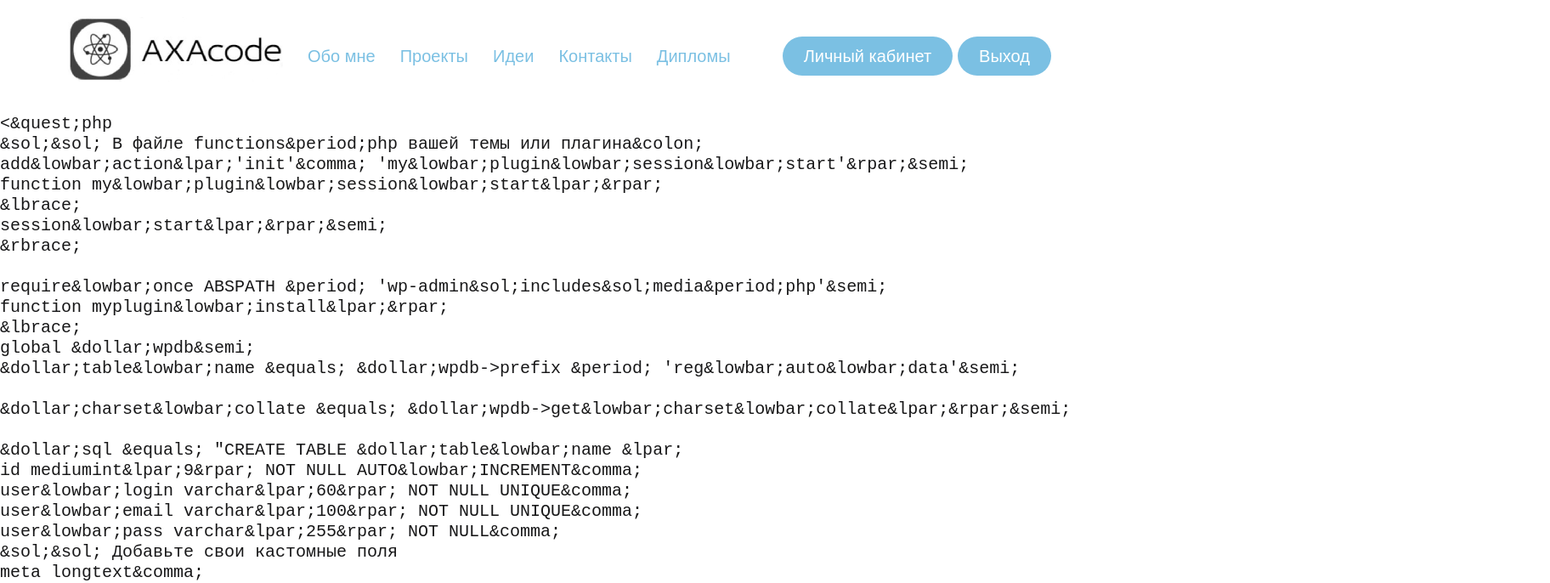
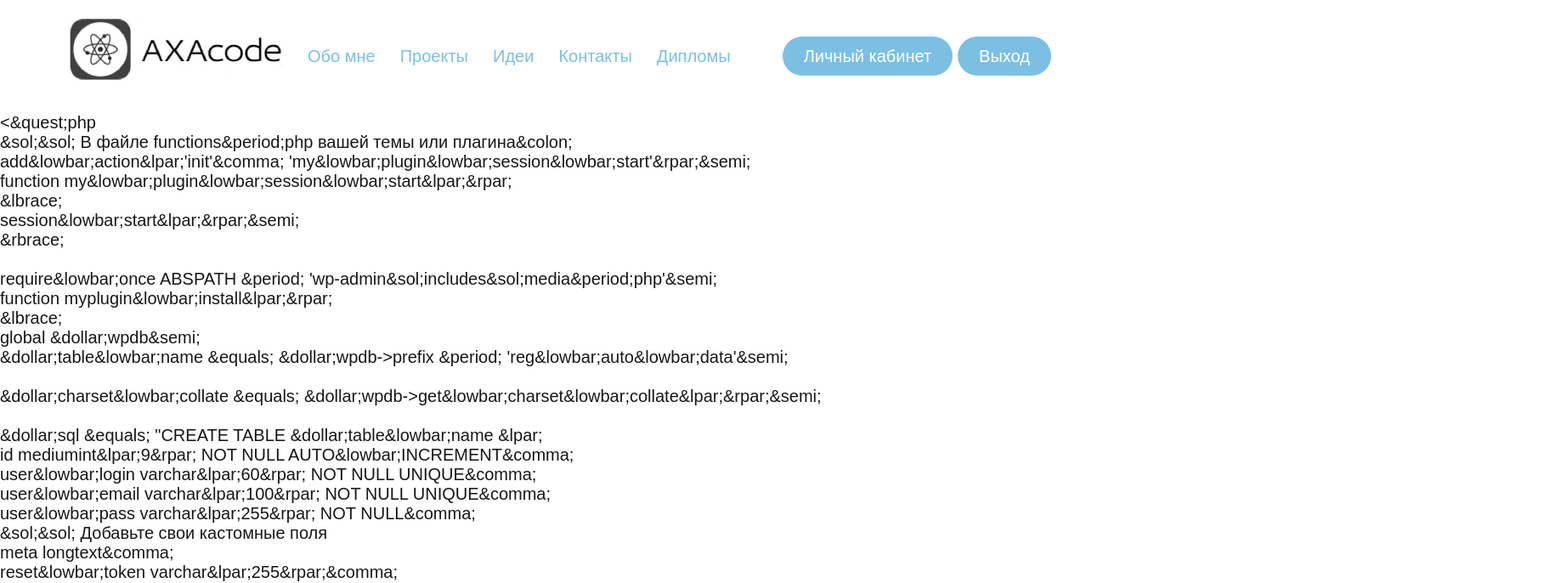
Before and after one commit to pevec1/axareactpwa, a React (Create React App) app: page /func in a window 1280 px wide. Shown: the top 686 px of the page at 85% size, 1824 px wide, since content can reach past the window. Built offline with nearby package versions, Linux system fonts and the light colour scheme.

Commit message:
update 06-10-2024

```diff
--- a/src/pages/Func.js
+++ b/src/pages/Func.js
@@ -3,7 +3,7 @@ import React from 'react'
 export default function Func() {
   return (
     <div>
-     <code>&lt;&quest;php<br/>
+     &lt;&quest;php<br/>
 &sol;&sol; В файле functions&period;php вашей темы или плагина&colon;<br/>
 add&lowbar;action&lpar;&apos;init&apos;&comma; &apos;my&lowbar;plugin&lowbar;session&lowbar;start&apos;&rpar;&semi;<br/>
 function my&lowbar;plugin&lowbar;session&lowbar;start&lpar;&rpar;<br/>
@@ -501,7 +501,7 @@ add&lowbar;shortcode&lpar;&apos;custom&lowbar;login&apos;&comma; &apos;custom&lo
 <br/>
 <br/>
 <br/>
-&quest;&gt;</code>
+&quest;&gt;
     </div>
   );
 }
```
